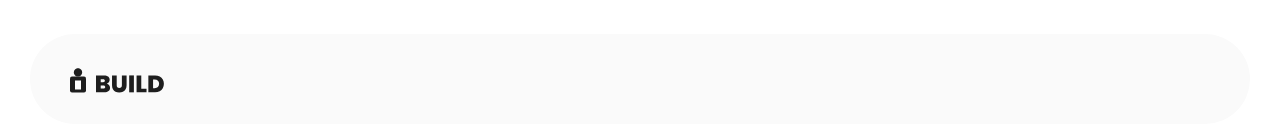
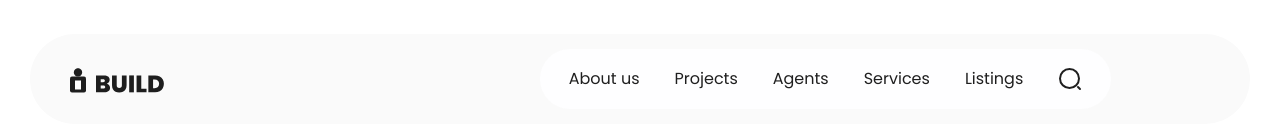
Before and after one commit to kav1nduKalhara/estate-landing-page, a Next.js app: page / in a window 1280 px wide. Shown: the top 138 px of the page. Built offline with nearby package versions, Linux system fonts and the light colour scheme.

Commit message:
fix: fix navigation links to NavBar component

```diff
--- a/components/NavBar.tsx
+++ b/components/NavBar.tsx
@@ -1,4 +1,5 @@
 import Image from "next/image";
+import Link from "next/link";
 
 const NavBar = () => {
     return(
@@ -7,6 +8,38 @@ const NavBar = () => {
                 <div className="flex items-center pl-[40px]">
                     <Image src="/Logo.svg" alt="Logo" width={94} height={28}/>
                 </div>
+                <div className="flex-1 flex items-center pl-[376px]">
+                    <div className="flex justify-center items-center w-[571px]  h-[60px] bg-[#FEFEFF] rounded-[40px]">
+                        <div className="flex flex-row  gap-[35px]">
+                            <Link href="/">
+                                <span className="text-[#1F1F1F] font-[400] text-[16px] leading-[120%]">
+                                    About us
+                                </span>
+                            </Link>
+                            <Link href="/">
+                                <span className="text-[#1F1F1F] font-[400] text-[16px] leading-[120%]">
+                                    Projects
+                                </span>
+                            </Link>
+                            <Link href="/">
+                                <span className="text-[#1F1F1F] font-[400] text-[16px] leading-[120%]">
+                                    Agents
+                                </span>
+                            </Link>
+                            <Link href="/">
+                                <span className="text-[#1F1F1F] font-[400] text-[16px] leading-[120%]">
+                                    Services
+                                </span>
+                            </Link>
+                            <Link href="/">
+                                <span className="text-[#1F1F1F] font-[400] text-[16px] leading-[120%]">
+                                    Listings
+                                </span>
+                            </Link>
+                            <Image src="/search.svg" alt="search" width={24} height={24}/>
+                        </div>
+                    </div>
+                </div>
             </nav>
         </div>
     )
```
